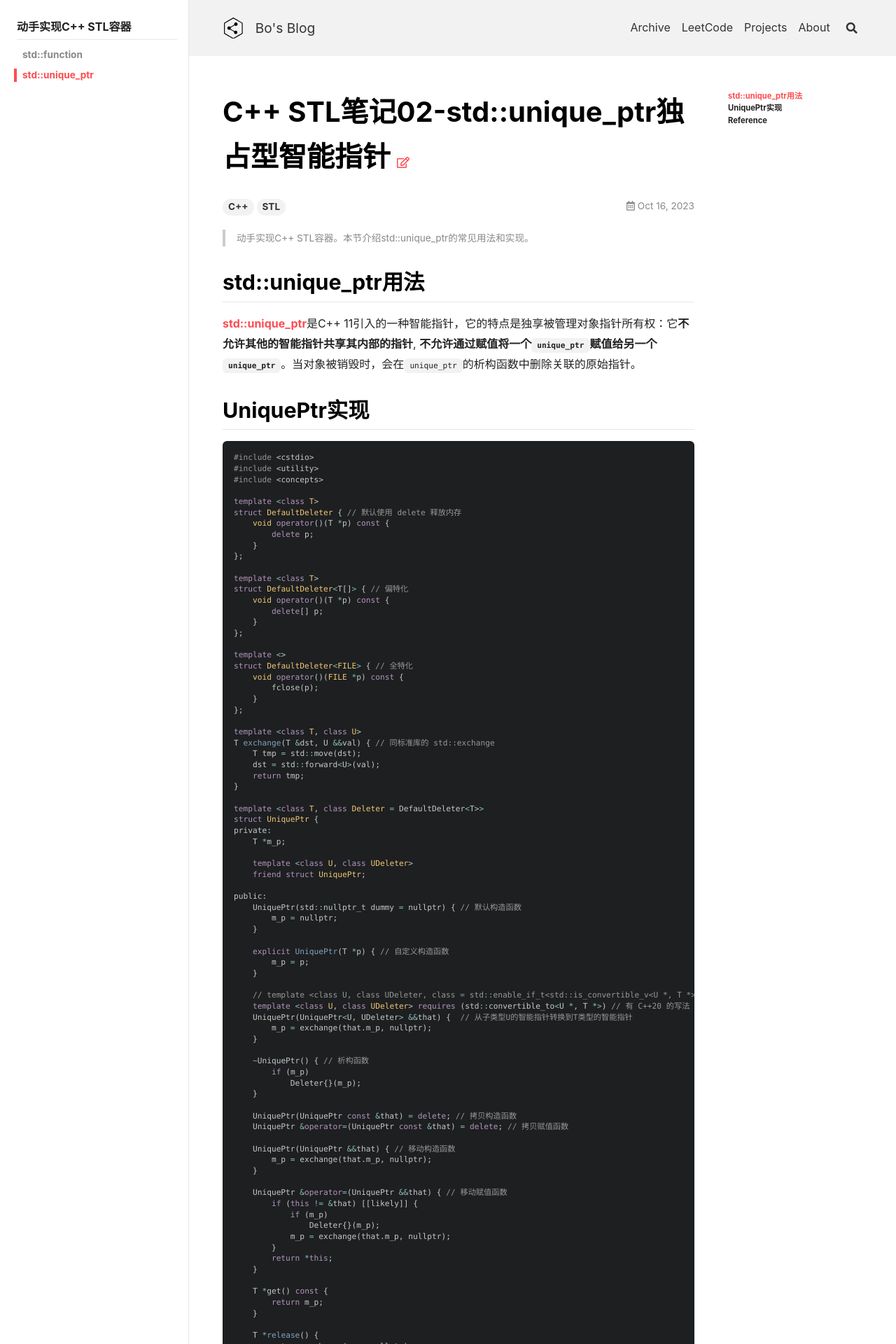
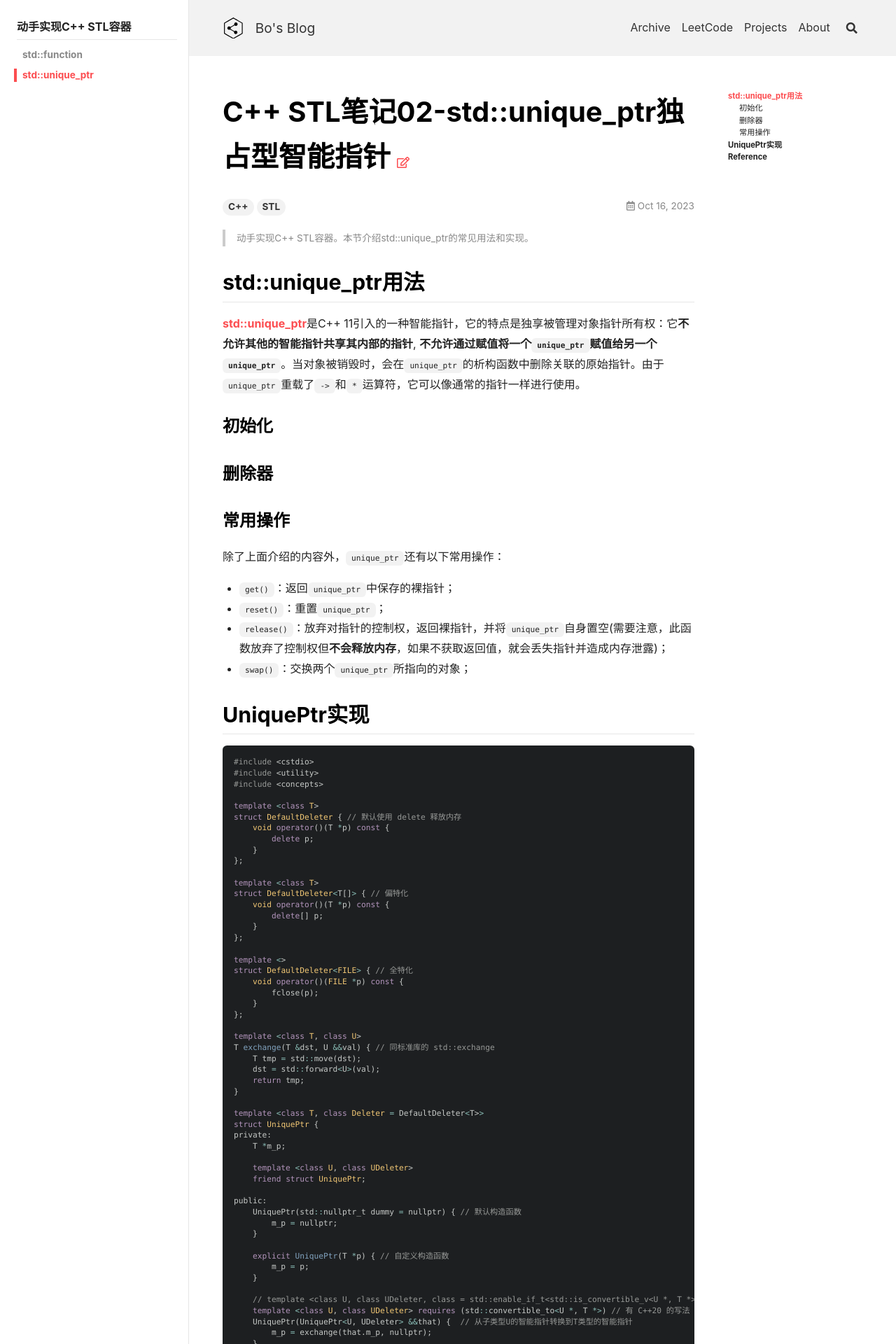
Before and after one commit to peng00bo00/peng00bo00_previous_blog, a Jekyll site: the page built from _posts/2023-10-16-STL-NOTES-02.md, in a window 1280 px wide. Shown: the top 1920 px of the page at 70% size. Built offline with Jekyll 4.4.1, drawn with Linux system fonts in a browser that asks for light colours; nearby versions of some CDN libraries; comment, search, counter and statistics services are not loaded; some of the changed text lies outside the part shown.

Commit message:
Update 2023-10-16-STL-NOTES-02.md

```diff
--- a/_posts/2023-10-16-STL-NOTES-02.md
+++ b/_posts/2023-10-16-STL-NOTES-02.md
@@ -15,7 +15,20 @@ sidebar:
 
 ## std::unique_ptr用法
 
-[std::unique_ptr](https://en.cppreference.com/w/cpp/memory/unique_ptr)是C++ 11引入的一种智能指针，它的特点是独享被管理对象指针所有权：它**不允许其他的智能指针共享其内部的指针**, **不允许通过赋值将一个`unique_ptr`赋值给另一个`unique_ptr`**。当对象被销毁时，会在`unique_ptr`的析构函数中删除关联的原始指针。
+[std::unique_ptr](https://en.cppreference.com/w/cpp/memory/unique_ptr)是C++ 11引入的一种智能指针，它的特点是独享被管理对象指针所有权：它**不允许其他的智能指针共享其内部的指针**, **不允许通过赋值将一个`unique_ptr`赋值给另一个`unique_ptr`**。当对象被销毁时，会在`unique_ptr`的析构函数中删除关联的原始指针。由于`unique_ptr`重载了`->`和`*`运算符，它可以像通常的指针一样进行使用。
+
+### 初始化
+
+### 删除器
+
+### 常用操作
+
+除了上面介绍的内容外，`unique_ptr`还有以下常用操作：
+
+- `get()`：返回`unique_ptr`中保存的裸指针；
+- `reset()`：重置`unique_ptr`；
+- `release()`：放弃对指针的控制权，返回裸指针，并将`unique_ptr`自身置空(需要注意，此函数放弃了控制权但**不会释放内存**，如果不获取返回值，就会丢失指针并造成内存泄露)；
+- `swap()`：交换两个`unique_ptr`所指向的对象；
 
 ## UniquePtr实现
 
@@ -138,3 +151,4 @@ UniquePtr<T> makeUniqueForOverwrite() {
 
 - [stl1weekend](https://github.com/parallel101/stl1weekend/tree/main#%E8%87%AA%E5%B7%B1%E5%AE%9E%E7%8E%B0%E6%89%80%E6%9C%89stl%E5%AE%B9%E5%99%A8)
 - [【C++11】自己动手实现unique_ptr智能指针，都有哪些难点？](https://www.bilibili.com/video/BV1Hw411y7g5/?spm_id_from=333.788&vd_source=7a2542c6c909b3ee1fab551277360826)
+- [【C++】unique_ptr独占型智能指针详解](https://blog.csdn.net/qq_38410730/article/details/105725663)
```
